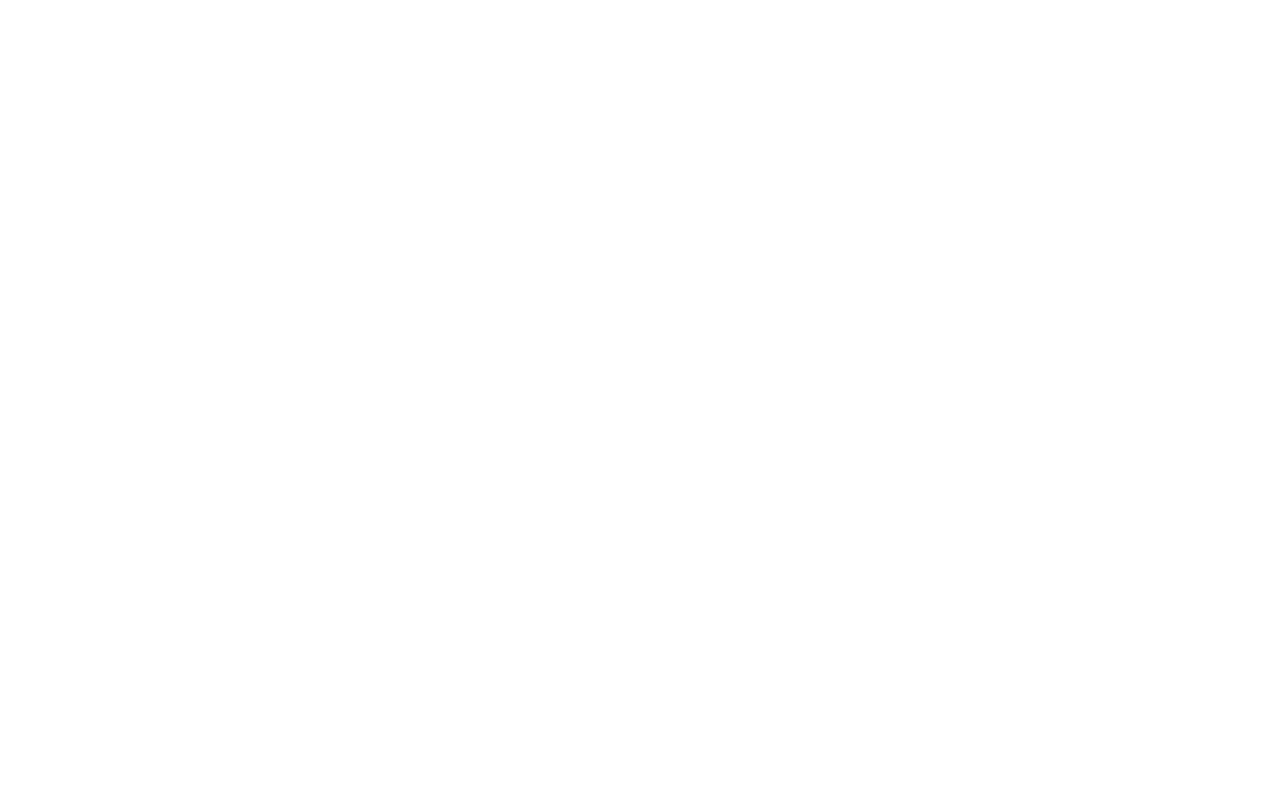
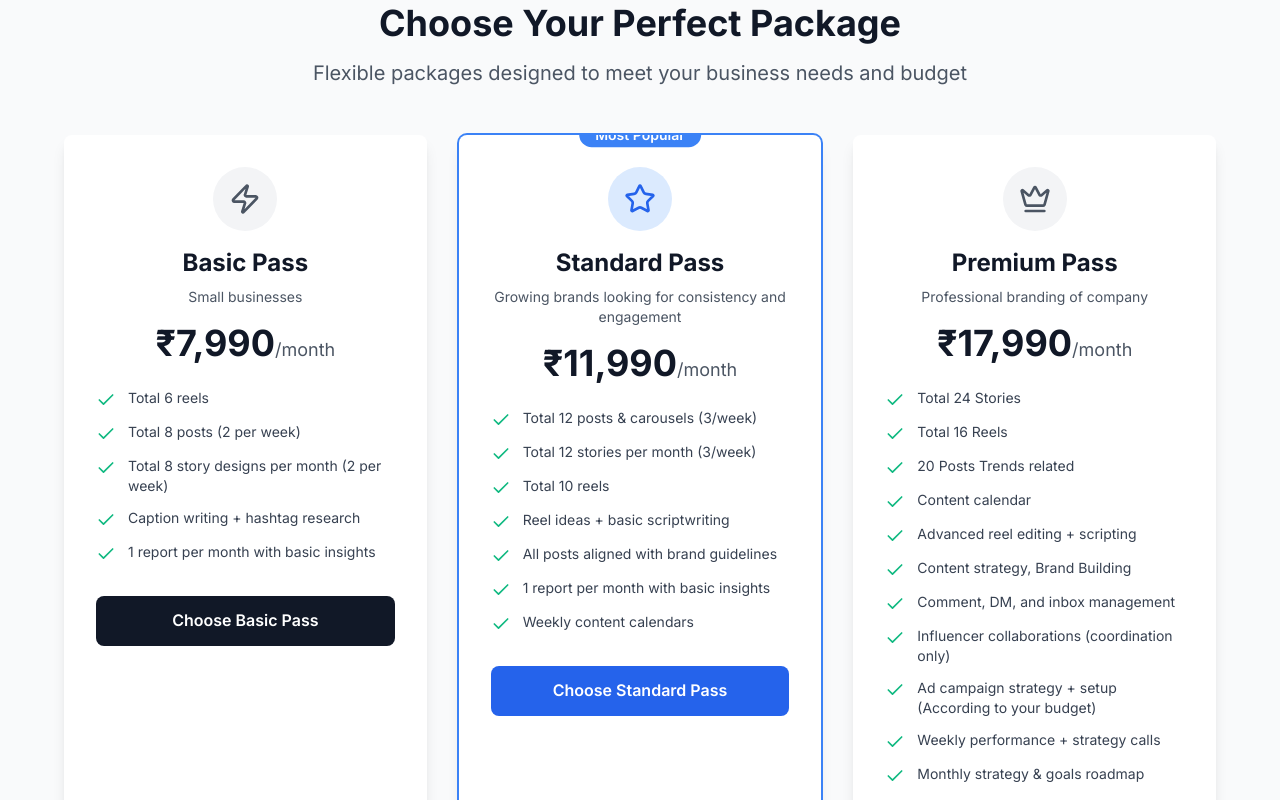
Before and after one commit to piyushtyagiofficial/adbolt, a React (Vite) app: page / in a window 1280 px wide. Shown: the part 1060-1860 px from the top of the page. Before the commit the page ends 999 px from the top, so only its background shows below. Built offline with nearby package versions, Linux system fonts and the light colour scheme.

Commit message:
Create Packages.jsx Component

```diff
--- a/src/App.jsx
+++ b/src/App.jsx
@@ -1,5 +1,6 @@
 import { useState } from 'react'
 import Hero from './components/Hero'
+import Packages from './components/Packages'
 import './index.css'
 
 function App() {
@@ -16,7 +17,7 @@
   return (
     <div className="App">
       <Hero onBookNowClick={handleBookNowClick} />
-
+      <Packages />
     </div>
   )
 }
--- /dev/null
+++ b/src/components/Packages.jsx
@@ -0,0 +1,130 @@
+import { Check, Star, Crown, Zap } from 'lucide-react';
+
+const Packages = ({ onBookNowClick }) => {
+  const packages = [
+    {
+      name: "Basic Pass",
+      icon: <Zap className="w-8 h-8" />,
+      price: "₹7,990",
+      bestFor: "Small businesses",
+      popular: false,
+      services: [
+        "Total 6 reels",
+        "Total 8 posts (2 per week)",
+        "Total 8 story designs per month (2 per week)",
+        "Caption writing + hashtag research",
+        "1 report per month with basic insights"
+      ]
+    },
+    {
+      name: "Standard Pass",
+      icon: <Star className="w-8 h-8" />,
+      price: "₹11,990",
+      bestFor: "Growing brands looking for consistency and engagement",
+      popular: true,
+      services: [
+        "Total 12 posts & carousels (3/week)",
+        "Total 12 stories per month (3/week)",
+        "Total 10 reels",
+        "Reel ideas + basic scriptwriting",
+        "All posts aligned with brand guidelines",
+        "1 report per month with basic insights",
+        "Weekly content calendars"
+      ]
+    },
+    {
+      name: "Premium Pass",
+      icon: <Crown className="w-8 h-8" />,
+      price: "₹17,990",
+      bestFor: "Professional branding of company",
+      popular: false,
+      services: [
+        "Total 24 Stories",
+        "Total 16 Reels",
+        "20 Posts Trends related",
+        "Content calendar",
+        "Advanced reel editing + scripting",
+        "Content strategy, Brand Building",
+        "Comment, DM, and inbox management",
+        "Influencer collaborations (coordination only)",
+        "Ad campaign strategy + setup (According to your budget)",
+        "Weekly performance + strategy calls",
+        "Monthly strategy & goals roadmap",
+        "All posts aligned with brand guidelines & brand tone",
+        "Custom Highlight Covers"
+      ]
+    }
+  ];
+
+  return (
+    <section id="packages" className="py-16 bg-gray-50">
+      <div className="container mx-auto px-4">
+        <div className="text-center mb-12">
+          <h2 className="text-3xl md:text-4xl font-bold text-gray-900 mb-4">
+            Choose Your Perfect Package
+          </h2>
+          <p className="text-xl text-gray-600 max-w-2xl mx-auto">
+            Flexible packages designed to meet your business needs and budget
+          </p>
+        </div>
+
+        <div className="grid grid-cols-1 md:grid-cols-3 gap-8 max-w-6xl mx-auto">
+          {packages.map((pkg, index) => (
+            <div
+              key={index}
+              className={`bg-white rounded-lg shadow-lg overflow-hidden transition-transform hover:scale-105 ${
+                pkg.popular ? 'ring-2 ring-primary-500 relative' : ''
+              }`}
+            >
+              {pkg.popular && (
+                <div className="absolute top-0 left-1/2 transform -translate-x-1/2 -translate-y-1/2">
+                  <span className="bg-primary-500 text-white px-4 py-1 rounded-full text-sm font-semibold">
+                    Most Popular
+                  </span>
+                </div>
+              )}
+
+              <div className="p-8">
+                <div className="text-center mb-6">
+                  <div className={`inline-flex items-center justify-center w-16 h-16 rounded-full mb-4 ${
+                    pkg.popular ? 'bg-primary-100 text-primary-600' : 'bg-gray-100 text-gray-600'
+                  }`}>
+                    {pkg.icon}
+                  </div>
+                  <h3 className="text-2xl font-bold text-gray-900 mb-2">{pkg.name}</h3>
+                  <p className="text-gray-600 text-sm mb-4">{pkg.bestFor}</p>
+                  <div className="text-4xl font-bold text-gray-900">
+                    {pkg.price}
+                    <span className="text-lg font-normal text-gray-600">/month</span>
+                  </div>
+                </div>
+
+                <ul className="space-y-3 mb-8">
+                  {pkg.services.map((service, serviceIndex) => (
+                    <li key={serviceIndex} className="flex items-start">
+                      <Check className="w-5 h-5 text-accent-500 mr-3 mt-0.5 flex-shrink-0" />
+                      <span className="text-gray-700 text-sm">{service}</span>
+                    </li>
+                  ))}
+                </ul>
+
+                <button
+                  onClick={onBookNowClick}
+                  className={`w-full py-3 px-4 rounded-lg font-semibold transition-colors ${
+                    pkg.popular
+                      ? 'bg-primary-600 text-white hover:bg-primary-700'
+                      : 'bg-gray-900 text-white hover:bg-gray-800'
+                  }`}
+                >
+                  Choose {pkg.name}
+                </button>
+              </div>
+            </div>
+          ))}
+        </div>
+      </div>
+    </section>
+  );
+};
+
+export default Packages;
```
